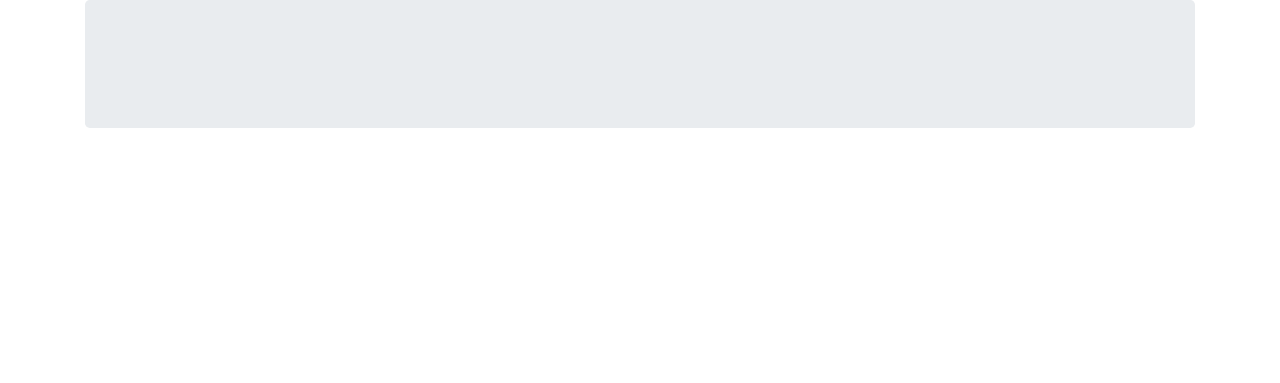
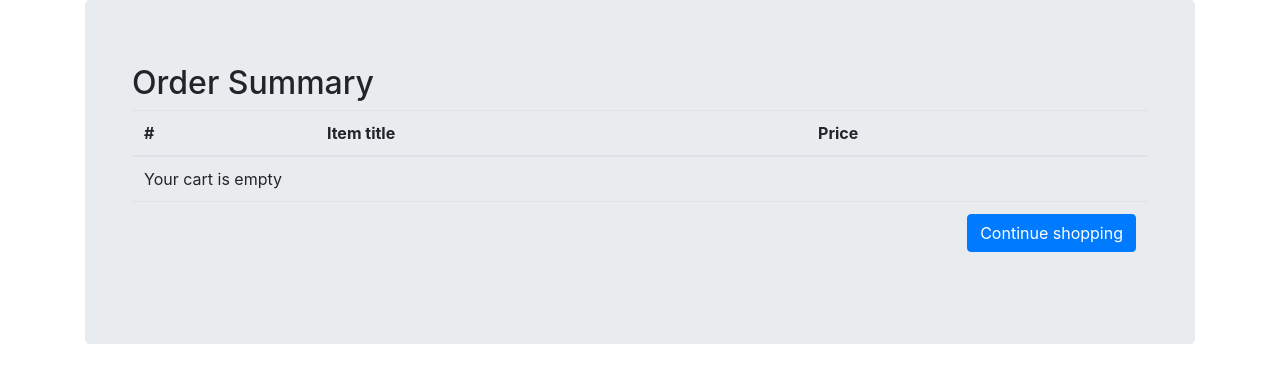
Before and after one commit to MarcinH91/Bhp_project, a Django app: page /shopping_cart/remove_from_cart/1 in a window 1280 px wide. Shown: the part 62-445 px from the top of the page. Run offline with Django 3.2, Linux system fonts and the light colour scheme; data that the repository does not hold is empty; some libraries are stand-ins or nearby versions.

Commit message:
Connect User with Cart

```diff
--- a/core/models.py
+++ b/core/models.py
@@ -13,6 +13,7 @@ class Product(models.Model):
     category = models.ForeignKey(Category, null=True,  max_length=120, on_delete=models.SET_NULL)
     description = models.TextField(max_length=500)
     price = models.DecimalField(max_digits=10, decimal_places=2)
+    slug = models.SlugField()
 
     def __str__(self):
         return f'{self.title} costs {self.price}'
--- a/core/templates/product_courses.html
+++ b/core/templates/product_courses.html
@@ -9,7 +9,7 @@
     {% for product in object_list %}
         {% if product.category.name == 'course' %}
             <li>{% product_format product %}</li>
-                <form action="{% url 'shopping_cart:add_to_cart' product.pk %}" method="post" target="frame">
+                <form action="{% url 'shopping_cart:add_to_cart' product.slug %}" method="post" target="frame">
                     {% csrf_token %}
                     <button onclick="document.getElementById('{{ product.pk }}').click()">Dodaj do koszyka</button>
                     <input id="{{ product.pk }}" type="submit" style="display:none">
@@ -18,6 +18,6 @@
     {% endfor %}
 </ul>
 
-<iframe name="frame" style="display: none"></iframe>
+<!--<iframe name="frame" style="display: none"></iframe>-->
 
 {% endblock %}
--- a/shopping_cart/admin.py
+++ b/shopping_cart/admin.py
@@ -1,5 +1,5 @@
 from django.contrib import admin
-from shopping_cart.models import Order
+from shopping_cart.models import Order, OrderItem
 
-# admin.site.register(OrderItem)
+admin.site.register(OrderItem)
 admin.site.register(Order)
--- a/shopping_cart/templates/cart.html
+++ b/shopping_cart/templates/cart.html
@@ -4,11 +4,62 @@
 
 {% block content %}
 
-{% for item in object_list %}
-{% for x in item.items.all %}
-<li>{{ x }}
+<main>
+    <div class="container">
 
-{% endfor %}
-{% endfor %}
+    <div class="table-responsive text-nowrap">
+    <h2>Order Summary</h2>
+    <table class="table">
+        <thead>
+        <tr>
+            <th scope="col">#</th>
+            <th scope="col">Item title</th>
+            <th scope="col">Price</th>
+        </tr>
+        </thead>
+        <tbody>
+        {% for order_item in object.items.all %}
+        <tr>
+            <th scope="row">{{ forloop.counter }}</th>
+            <td>{{ order_item.item.title }}</td>
+            <td>{{ order_item.item.price }}</td>
+            <td>
 
+            </td>
+        </tr>
+        {% empty %}
+        <tr>
+            <td colspan='5'>Your cart is empty</td>
+        </tr>
+        <tr>
+            <td colspan="5">
+            <a class='btn btn-primary float-right' href='/'>Continue shopping</a>
+            </td>
+        </tr>
+        {% endfor %}
+        {% if object.coupon %}
+        <tr>
+            <td colspan="4"><b>Coupon</b></td>
+            <td><b>-${{ object.coupon.amount }}</b></td>
+        </tr>
+        {% endif %}
+        {% if object.get_total %}
+        <tr>
+            <td colspan="4"><b>Order Total</b></td>
+            <td><b>${{ object.get_total }}</b></td>
+        </tr>
+        <tr>
+            <td colspan="5">
+            <a class='btn btn-warning float-right ml-2' href='/checkout/'>Proceed to checkout</a>
+            <a class='btn btn-primary float-right' href='/'>Continue shopping</a>
+            </td>
+        </tr>
+        {% endif %}
+        </tbody>
+    </table>
+
+    </div>
+
+    </div>
+  </main>
 {% endblock %}
--- a/shopping_cart/urls.py
+++ b/shopping_cart/urls.py
@@ -2,7 +2,7 @@ from django.urls import path
 
 from shopping_cart.views import (
     RemoveFromCartView,
-    GoToCartView,
+    OrderSummaryView,
     add_to_cart
 
 )
@@ -10,8 +10,7 @@ from shopping_cart.views import (
 app_name = 'shopping_cart'
 
 urlpatterns = [
-    path('add/<pk>', add_to_cart, name='add_to_cart'),
-    # path('add_to_cart/<pk>', AddToCartView.as_view(), name='add_to_cart'),
+    path('add/<slug>', add_to_cart, name='add_to_cart'),
     path('remove_from_cart/<pk>', RemoveFromCartView.as_view(), name='remove_from_cart'),
-    path('cart', GoToCartView.as_view(), name='cart')
+    path('cart', OrderSummaryView.as_view(), name='cart')
 ]
--- a/shopping_cart/views.py
+++ b/shopping_cart/views.py
@@ -1,23 +1,46 @@
 from django.contrib.auth.mixins import LoginRequiredMixin
 from django.contrib.auth.decorators import login_required
-from django.shortcuts import render, redirect
+from django.contrib import messages
+from django.core.exceptions import ObjectDoesNotExist
+from django.shortcuts import render, redirect, get_object_or_404
 from django.urls import reverse
+from django.utils import timezone
 from django.views import View
 from django.views.generic import ListView, DeleteView
 from django.views.decorators.http import require_http_methods
 
-from shopping_cart.models import Order
+from shopping_cart.models import Order, OrderItem
 from core.models import Product
+from accounts.models import Profile
 
 
 
 @login_required
-def add_to_cart(request, pk):
-    product = Product.objects.get(id=pk)
-    order = Order.objects.get(id=1)
-    order.items.add(product)
-    return redirect(request.path_info)
-
+def add_to_cart(request, slug):
+    item = get_object_or_404(Product, slug=slug)
+    order_item, created = OrderItem.objects.get_or_create(
+        item=item,
+        user=request.user,
+        ordered=False
+    )
+    order_queryset = Order.objects.filter(user=request.user, is_ordered=False)
+    if order_queryset.exists():
+        order = order_queryset[0]
+        if order.items.filter(item__slug=item.slug).exists():
+            messages.info(request, 'Ten produkt znajduje się już w koszyku')
+            return redirect('/')
+        else:
+            order.items.add(order_item)
+            messages.info(request, 'Produkt został dodany do koszyka')
+            return redirect('/')
+    else:
+        ordered_date = timezone.now()
+        order = Order.objects.create(
+            user=request.user, ordered_date=ordered_date
+        )
+        order.items.add(order_item)
+        messages.info(request, 'Produkt został dodany do koszyka')
+        return redirect('/')
 
 # class ProductRemoveViev(DeleteView):
 #     model = Order
@@ -30,6 +53,14 @@ class RemoveFromCartView(ListView):
     model = Order
 
 
-class GoToCartView(ListView):
-    template_name = 'cart.html'
-    model = Order
+class OrderSummaryView(LoginRequiredMixin, View):
+    def get(self, *args, **kwargs):
+        try:
+            order = Order.objects.get(user=self.request.user, is_ordered=False)
+            context = {
+                'object': order
+            }
+            return render(self.request, 'cart.html', context)
+        except ObjectDoesNotExist:
+            messages.warning(self.request, "You do not have an active order")
+            return redirect("/")
```
Also changed, not shown: shopping_cart/models.py (+5 -3 lines), core/migrations/0006_product_slug.py (added), shopping_cart/migrations/0008_auto_20201014_1738.py (added), shopping_cart/migrations/0009_auto_20201014_1832.py (added), shopping_cart/migrations/0010_auto_20201014_2149.py (added).
